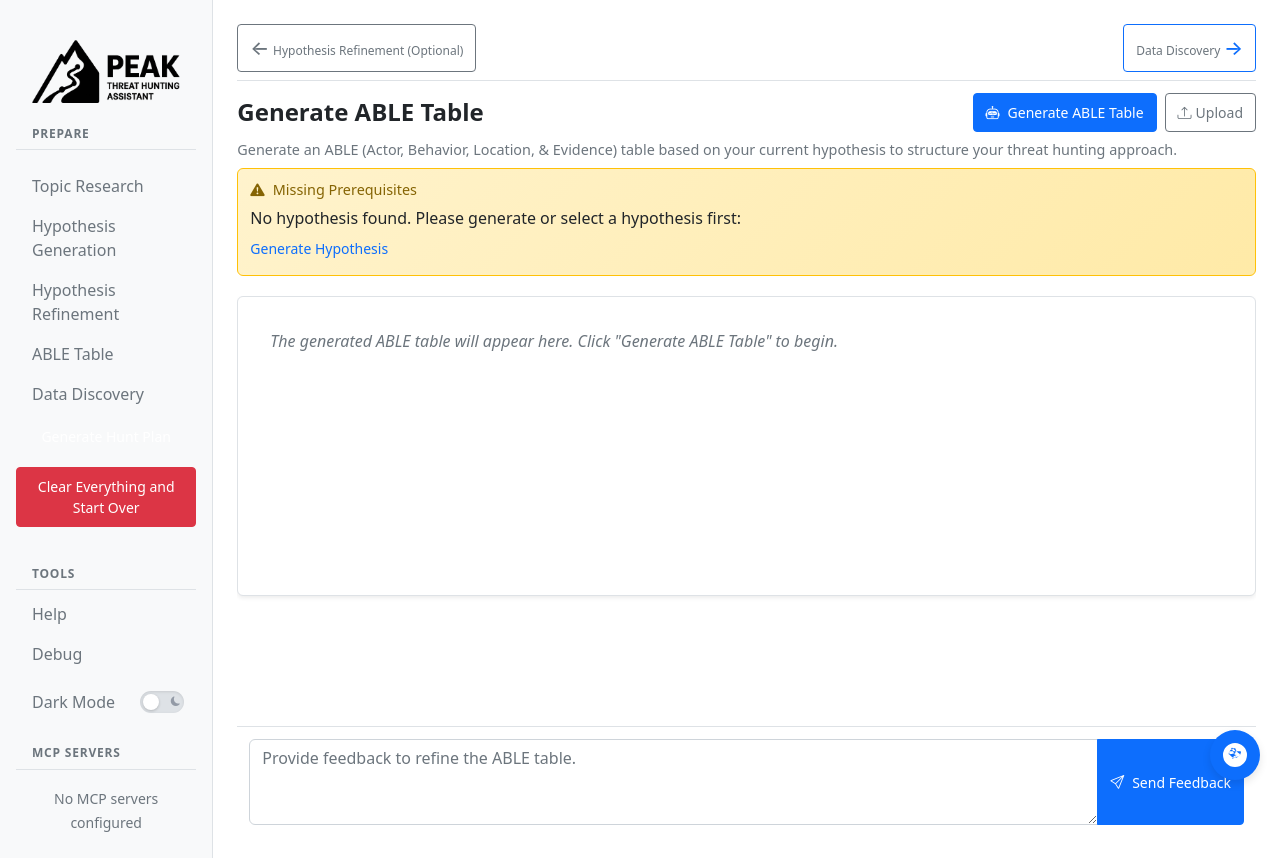
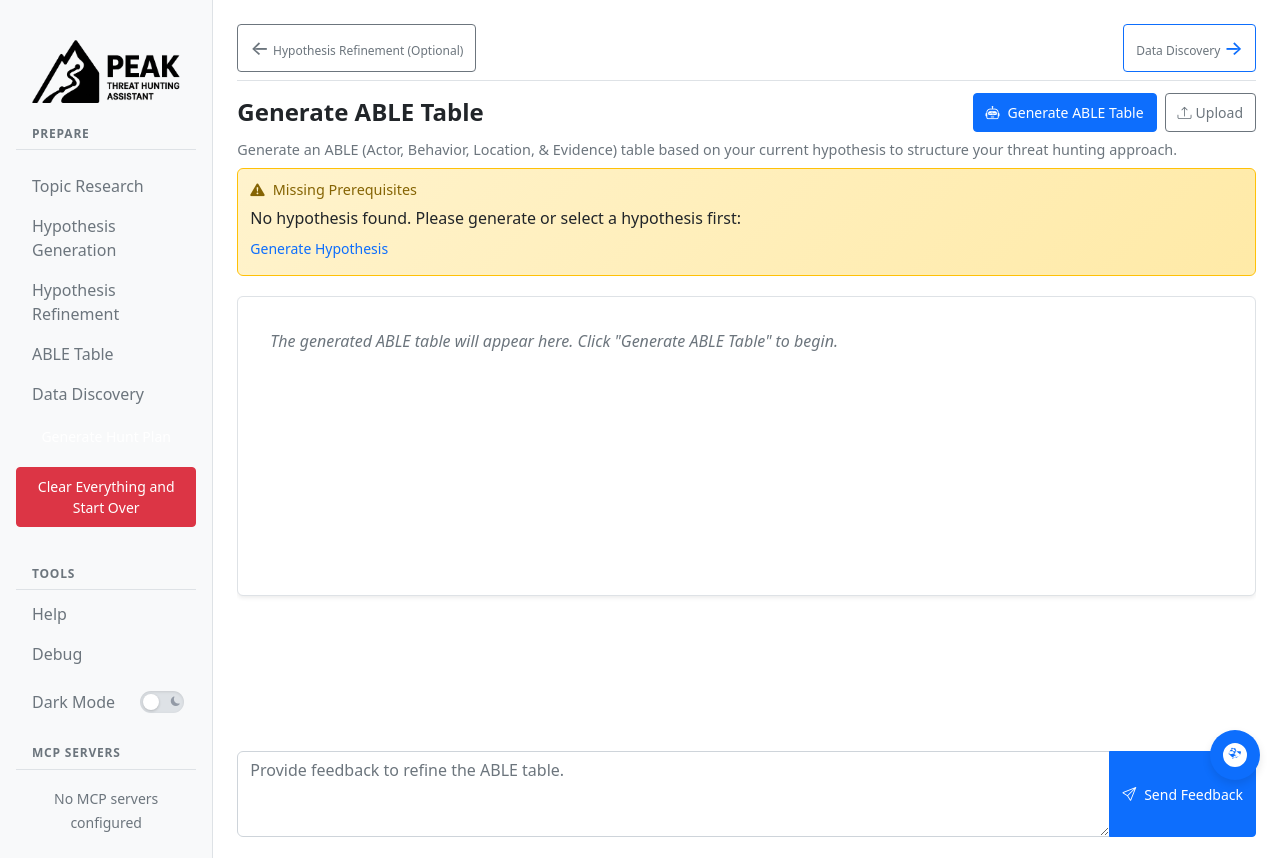
Before and after one commit to cisco-foundation-ai/PEAK-Assistant, a Flask app: page /able-table in a window 1280 px wide. Run offline with Flask 3, Linux system fonts and the light colour scheme; data that the repository does not hold is empty; parts of the project's set-up code (start-up, migrations or seed data) failed here and were passed over; some libraries are stand-ins or nearby versions.

Commit message:
style: update UI components for dark theme compatibility and remove borders

```diff
--- a/UI/static/css/components.css
+++ b/UI/static/css/components.css
@@ -6,7 +6,8 @@
     border-radius: var(--border-radius);
     padding: var(--spacing-lg);
     margin-bottom: var(--spacing-md);
-    background: #ffffff;
+    background: var(--card-bg);
+    color: var(--text-color);
     box-shadow: var(--shadow-sm);
     transition: var(--transition);
     min-height: 300px;
@@ -17,12 +18,12 @@
 }
 
 .content-card.empty {
-    background: var(--light-color);
+    background: var(--bg-secondary);
     border-style: dashed;
     display: flex;
     align-items: center;
     justify-content: center;
-    color: var(--secondary-color);
+    color: var(--text-muted);
     font-style: italic;
     min-height: 200px;
 }
@@ -31,7 +32,8 @@
 .content-preview-card {
     border: 1px solid var(--border-color);
     border-radius: var(--border-radius);
-    background: #ffffff;
+    background: var(--card-bg);
+    color: var(--text-color);
     box-shadow: var(--shadow-sm);
     margin-bottom: var(--spacing-md);
 }
@@ -39,7 +41,7 @@
 .content-preview-header {
     padding: var(--spacing-sm) var(--spacing-md);
     border-bottom: 1px solid var(--border-color);
-    background: var(--light-color);
+    background: var(--bg-secondary);
     border-radius: var(--border-radius) var(--border-radius) 0 0;
 }
 
@@ -47,7 +49,7 @@
     margin: 0;
     font-size: var(--font-size-sm);
     font-weight: 600;
-    color: var(--dark-color);
+    color: var(--text-color);
 }
 
 .content-preview-body {
@@ -69,8 +71,8 @@
 }
 
 .action-section {
-    background: var(--light-color);
-    border: 1px solid var(--border-color);
+    background: transparent;
+    border: none;
     border-radius: var(--border-radius);
     padding: var(--spacing-md);
     margin-bottom: var(--spacing-md);
@@ -80,7 +82,7 @@
     font-size: var(--font-size-base);
     font-weight: 600;
     margin-bottom: var(--spacing-sm);
-    color: var(--dark-color);
+    color: var(--text-color);
 }
 
 /* ==========================================================================
--- a/UI/static/css/theme.css
+++ b/UI/static/css/theme.css
@@ -220,6 +220,35 @@
     color: #e2e8f0;
 }
 
+/* Remove white background from feedback containers */
+#feedback-container,
+.feedback-container-fixed {
+    background: transparent !important;
+    background-color: transparent !important;
+}
+
+/* Add margin between scrollable content and feedback areas */
+#report-container,
+#data-sources-container,
+#able-table-container,
+#plan-container,
+.flex-grow-1[style*="overflow-y: auto"] {
+    margin-bottom: 1rem !important;
+}
+
+/* Remove borders from hypothesis page elements */
+.hypothesis-options {
+    border: none !important;
+    background: var(--card-bg) !important;
+    color: var(--text-color) !important;
+}
+
+.hypothesis-option {
+    border: 1px solid var(--border-color) !important;
+    background: var(--card-bg) !important;
+    color: var(--text-color) !important;
+}
+
 /* Loading indicator */
 #loading-indicator {
     background-color: rgba(0, 0, 0, 0.5);
--- a/UI/templates/able_table.html
+++ b/UI/templates/able_table.html
@@ -31,8 +31,7 @@
         position: sticky;
         bottom: 0;
         background-color: var(--bs-body-bg);
-        border-top: 1px solid var(--bs-border-color);
-        padding: 0.75rem;
+        padding: 0;
         z-index: 1000;
     }
 
--- a/UI/templates/base.html
+++ b/UI/templates/base.html
@@ -15,6 +15,16 @@
     <link rel="stylesheet" href="{{ url_for('static', filename='css/utilities.css') }}">
     <link rel="stylesheet" href="{{ url_for('static', filename='css/navigation.css') }}">
     <link rel="stylesheet" href="{{ url_for('static', filename='css/theme.css') }}">
+
+    <!-- Prevent theme flash by applying stored preference immediately -->
+    <script>
+        (function() {
+            const storedTheme = localStorage.getItem('peak-assistant-theme');
+            if (storedTheme) {
+                document.documentElement.setAttribute('data-theme', storedTheme);
+            }
+        })();
+    </script>
 </head>
 <body>
     <div class="container-fluid">
--- a/UI/templates/data_discovery.html
+++ b/UI/templates/data_discovery.html
@@ -33,8 +33,7 @@
         position: sticky;
         bottom: 0;
         background-color: var(--bs-body-bg);
-        border-top: 1px solid var(--bs-border-color);
-        padding: 0.75rem;
+        padding: 0;
         z-index: 1000;
     }
 
--- a/UI/templates/hunt_planning.html
+++ b/UI/templates/hunt_planning.html
@@ -34,8 +34,7 @@
         position: sticky;
         bottom: 0;
         background-color: var(--bs-body-bg);
-        border-top: 1px solid var(--bs-border-color);
-        padding: 0.75rem;
+        padding: 0;
         z-index: 1000;
     }
 
--- a/UI/templates/research.html
+++ b/UI/templates/research.html
@@ -48,7 +48,7 @@
     </div>
 
     <!-- Feedback Input Area -->
-    <div id="feedback-container" class="mt-auto p-3" style="display: none;">
+    <div id="feedback-container" class="mt-auto" style="display: none;">
         <div class="input-group">
             <textarea id="feedback-input" class="form-control" rows="3" placeholder="Provide feedback to refine the report."></textarea>
             <button id="send-feedback-btn" class="btn btn-primary">
```
